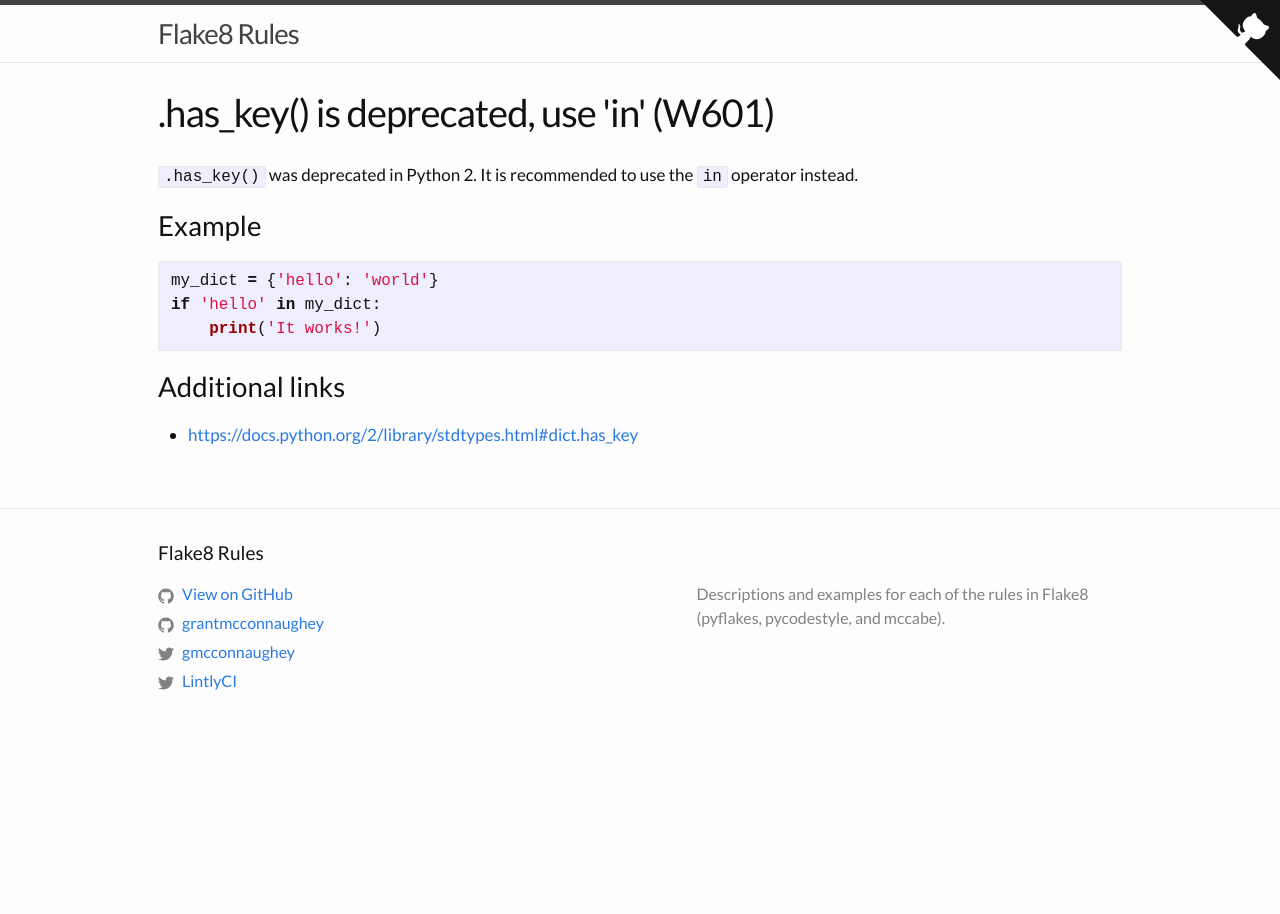
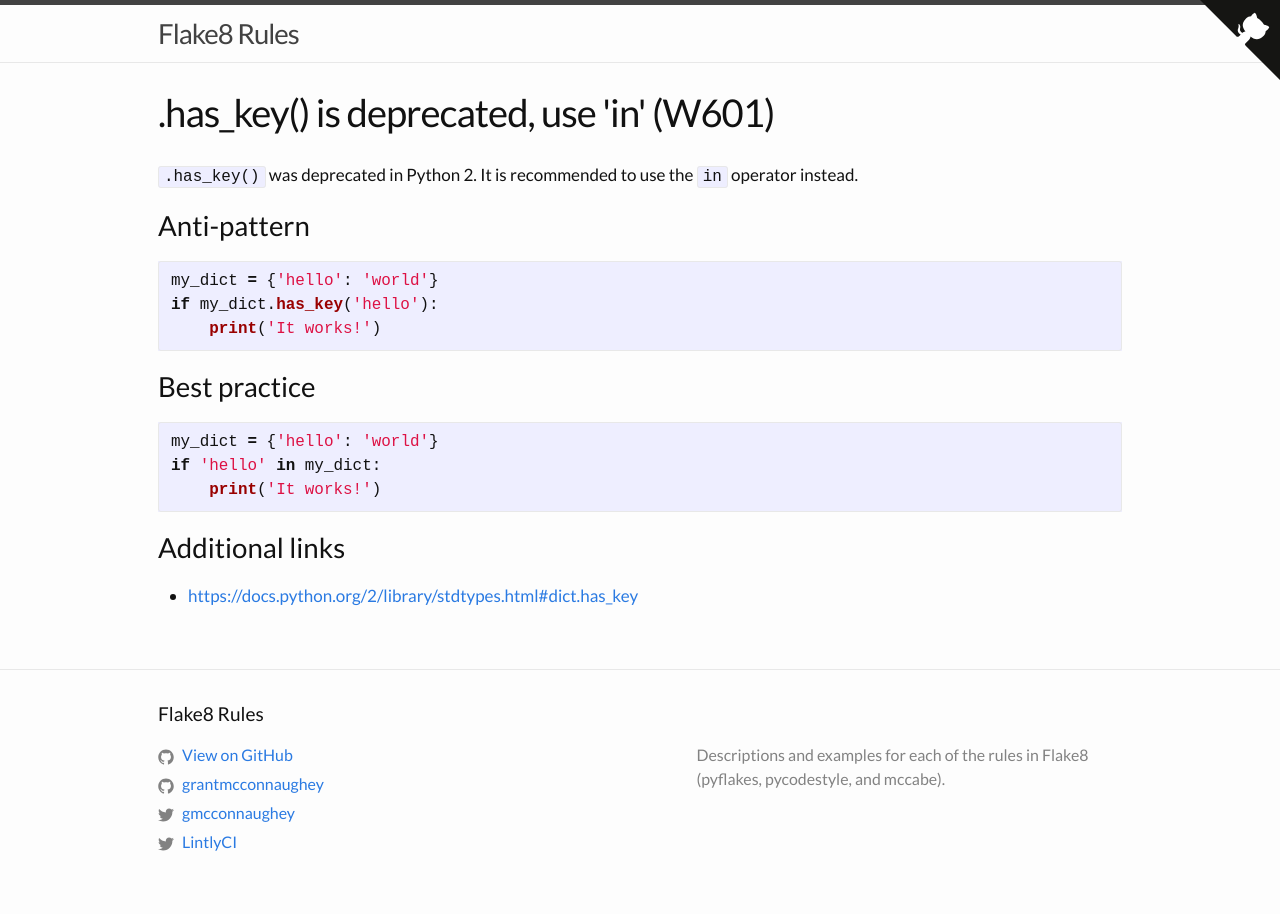
Before and after one commit to grantmcconnaughey/Flake8Rules, a Jekyll site: the page built from _rules/W601.md, in a window 1280 px wide. Built offline with Jekyll 4.4.1, drawn with Linux system fonts in a browser that asks for light colours.

Commit message:
Add Anti-pattern and best practice to W601

````diff
--- a/_rules/W601.md
+++ b/_rules/W601.md
@@ -8,7 +8,15 @@
 
 `.has_key()` was deprecated in Python 2. It is recommended to use the `in` operator instead.
 
-### Example
+### Anti-pattern
+
+```python
+my_dict = {'hello': 'world'}
+if my_dict.has_key('hello'):
+    print('It works!')
+```
+
+### Best practice
 
 ```python
 my_dict = {'hello': 'world'}
````
